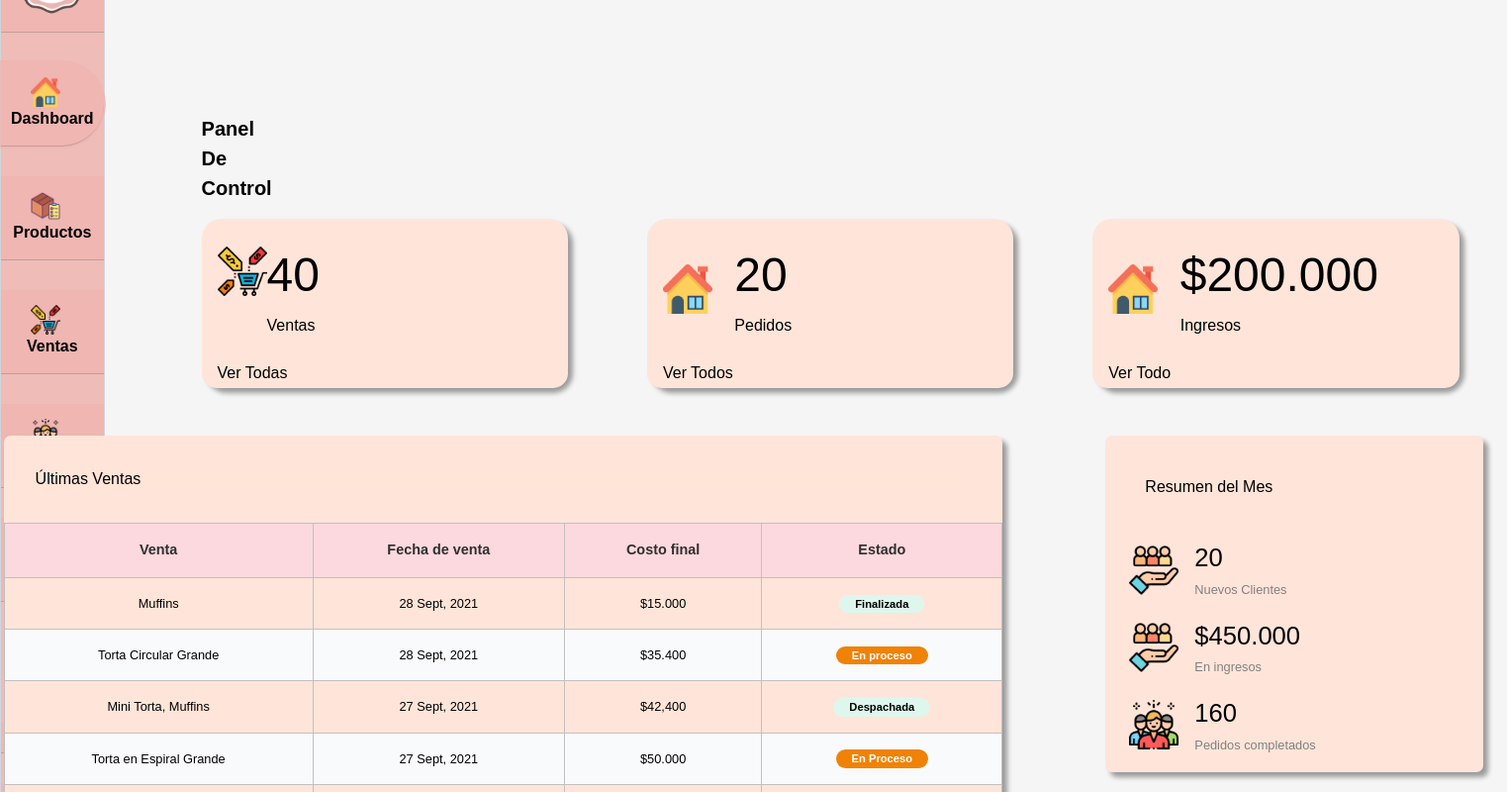
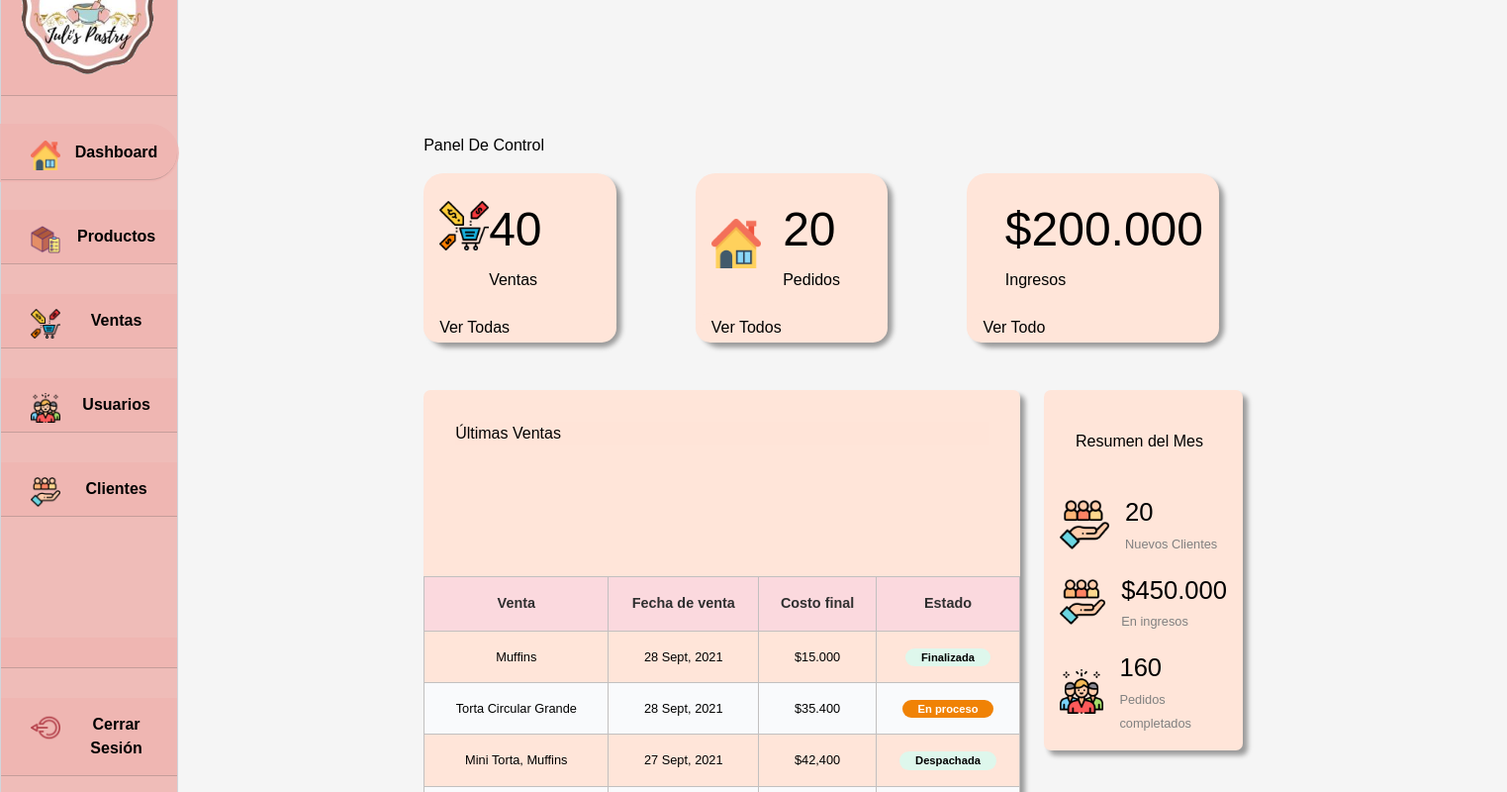
Before and after one commit to programmingEvolution/Proyecto, a React (Create React App) app in the folder front-cmr-pastry/: page /panel in a window 1280 px wide. Shown: the part 100-900 px from the top of the page at 99% size, 1523 px wide, since content can reach past the window. Built offline with nearby package versions, Linux system fonts and the light colour scheme.

Commit message:
Revert "Re ajuste panel de control"

```diff
--- a/front-cmr-pastry/src/App.css
+++ b/front-cmr-pastry/src/App.css
@@ -457,19 +457,16 @@ td {
   background-color: #e9e9e9;
   color: silver;
   border: 0px;
-  padding-top: 20px;
-  padding-bottom: 40px;
-  padding-left: 20px;
+  padding: 5px 15px;
   width: 600px;
   height: 20px;
   border-radius: 10px;
   font-weight: bolder;
   text-align: left;
   font-family: "Gill Sans", "Gill Sans MT", Calibri, "Trebuchet MS", sans-serif;
-  font-size: 15px;
+  font-size: 18px;
   box-shadow: 0px 4px 4px gray;
-  margin-top: 200px;
-  margin-bottom: -150px;
+  margin-top: 5%;
 }
 .buscadorEspecifico:hover {
   cursor: text;
@@ -481,10 +478,7 @@ td {
   background-color: #ffe5d9;
   color: #775c5a;
   border: 1px;
-  padding-top: 20px;
-  padding-bottom: 40px;
-  padding-left: 20px;
-  padding-right: 20px;
+  padding: 5px 5px;
   width: 200px;
   height: 22px;
   border-radius: 10px;
@@ -493,9 +487,7 @@ td {
   font-family: "Gill Sans", "Gill Sans MT", Calibri, "Trebuchet MS", sans-serif;
   font-size: 18px;
   box-shadow: 0px 4px 4px rgb(167, 165, 165);
-  margin-top: 200px;
-  margin-bottom: -150px;
-  margin-left: 15px;
+  margin-top: 5%;
 }
 .botonNuevoPro:hover {
   cursor: pointer;
@@ -503,7 +495,7 @@ td {
 }
 
 .correrTabla {
-  margin-top: 100px;
+  margin-top: 200px;
   margin-left: 15%;
   margin-right: 5%;
 }
@@ -520,6 +512,8 @@ td {
 }
 
 .filaImpar {
+  justify-items: right;
+  text-align: left;
   background-color: white;
   height: 60px;
   padding-inline: 10px;
@@ -739,9 +733,9 @@ ul {
 
 /** CSS DASHBOARD DIEGO**/
 main {
-  margin-left: 50px;
+  margin-left: 200px;
   max-width: 1500px;
-  margin-top: -20px;
+  margin-top: 0px;
   min-height: 90vh;
   padding: 1rem 3rem;
 }
@@ -750,9 +744,6 @@ main {
   margin-top: 11rem;
   color: black;
   margin-bottom: 1rem;
-  margin-right: 1200px;
-  font-size: 20px;
-  font-weight: 600;
 }
 
 .dash-cards {
@@ -813,7 +804,7 @@ main {
 
 .activity-grid {
   display: grid;
-  grid-template-columns: 70% 30%;
+  grid-template-columns: 75% 25%;
   grid-column-gap: 1.5rem;
 }
 
@@ -839,10 +830,7 @@ main {
   width: 100%;
   border-collapse: collapse;
 }
-.activity-card{
-  margin-left: -200px;
-  margin-right: 80px;
-}
+
 .activity-card thead {
   background: #efefef;
   text-align: left;
@@ -889,8 +877,6 @@ tbody tr:nth-child(even) {
   margin-bottom: 1.5rem;
   padding-top: 0.5rem;
   padding-bottom: 0.5rem;
-  padding-left: 0.5rem;
-  padding-right: 0.5rem;
 }
 .summary-card h3 {
   color: black;
@@ -928,9 +914,7 @@ tbody tr:nth-child(even) {
 .table-responsive {
   overflow-x: auto;
 }
-.table-responsive table{
-  margin-top: 0px;
-}
+
 /**FORMULARIO VENTAS**/
 body {
   background: #f5f5f5;
```
